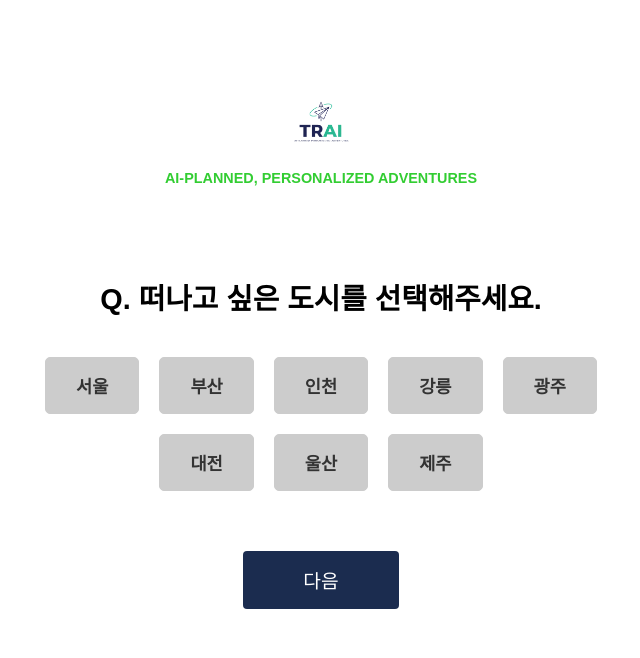
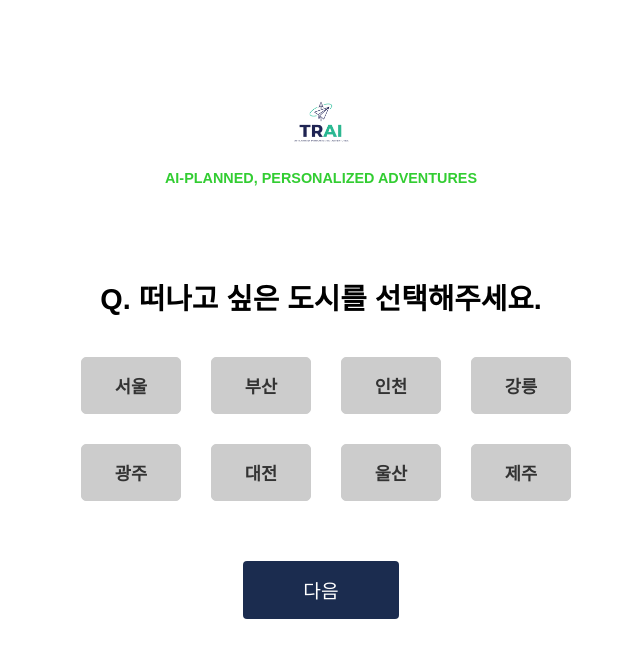
Before and after one commit to Roh37Chef/TRAI, a React (Vite) app in the folder frontend/: page /option1 in a window 1280 px wide. Shown: the top 658 px of the page, without its empty margins (319-959 px from the left). Built offline with nearby package versions, Linux system fonts and the light colour scheme; what react-naver-maps would draw is missing.

Commit message:
Update Option1Page.jsx

```diff
--- a/frontend/src/pages/Option1Page.jsx
+++ b/frontend/src/pages/Option1Page.jsx
@@ -1,4 +1,4 @@
-// src/pages/Option1Page.jsx
+// src/pages/Option1Page.jsx (최종 - 도시 버튼 4x2 그리드 적용)
 
 import React, { useState } from 'react';
 import { useNavigate } from 'react-router-dom';
@@ -30,18 +30,29 @@ const Option1Page = () => {
         backgroundColor: isButtonSelected(city) ? '#32CD32' : '#ccc',
         color: isButtonSelected(city) ? 'white' : '#333',
         fontWeight: 'bold',
-        transition: 'background-color 0.3s'
+        transition: 'background-color 0.3s',
+        // 👇 버튼 크기를 일정하게 설정하여 그리드에 맞춤 (100px)
+        width: '100px',
+        textAlign: 'center',
     });
 
     return (
         <div style={{ textAlign: 'center', paddingTop: '50px' }}>
+            {/* OptionHeader는 Option 페이지에서 큰 로고와 작은 문구를 표시합니다. */}
             <OptionHeader />
 
             <h2 style={{ fontSize: '1.8em', margin: '50px 0 30px 0' }}>
                 Q. 떠나고 싶은 도시를 선택해주세요.
             </h2>
 
-            <div style={{ display: 'flex', flexWrap: 'wrap', justifyContent: 'center', maxWidth: '600px', margin: '0 auto' }}>
+            {/* 👇 도시 선택 버튼 4x2 그리드 레이아웃 설정 👇 */}
+            <div style={{
+                display: 'grid',
+                gridTemplateColumns: 'repeat(4, 1fr)', // 한 줄에 4개
+                gap: '10px', // 그리드 간격
+                maxWidth: '500px', // 전체 너비를 좁혀서 중앙에 배치
+                margin: '0 auto'
+            }}>
                 {cities.map(city => (
                     <button
                         key={city}
```
